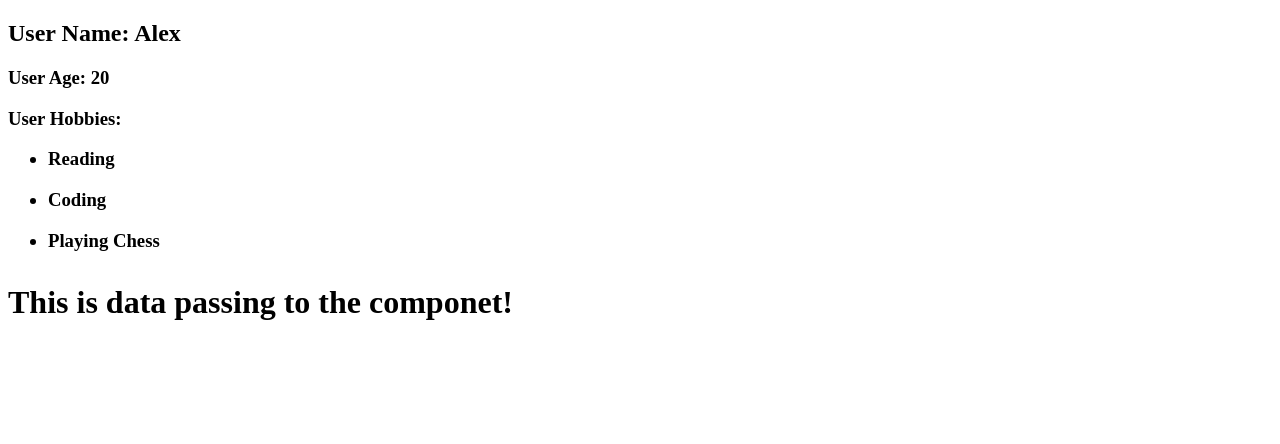
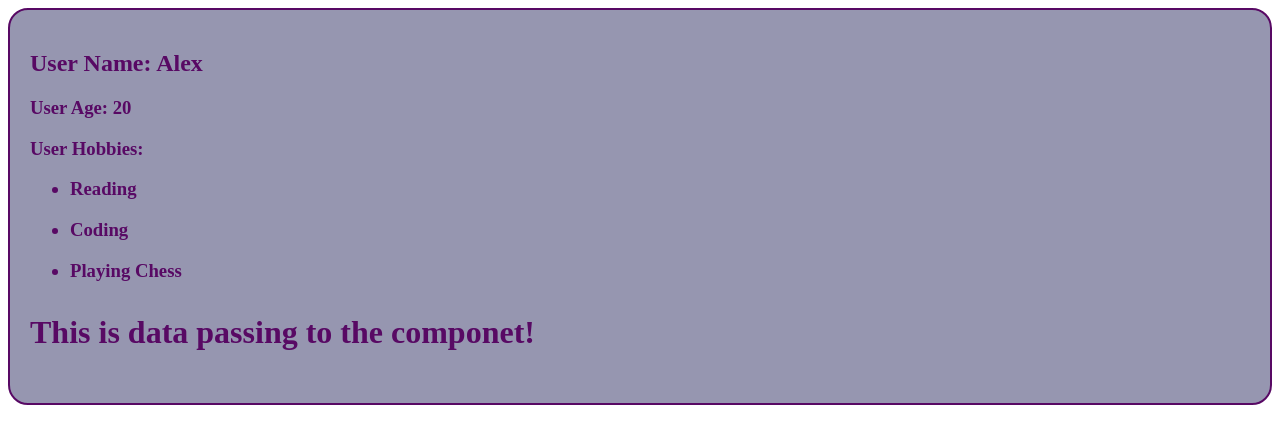
Before and after one commit to Fazel-Hosseinzadeh/learn_react, a React (Vite) app: page / in a window 1280 px wide. Shown: the top 444 px of the page. Built offline with nearby package versions, Linux system fonts and the light colour scheme.

Commit message:
Modular Styling for a Component

```diff
--- a/src/components/Person.jsx
+++ b/src/components/Person.jsx
@@ -1,8 +1,9 @@
 import React from 'react'
+import stylse from "./Person.module.css"
 
 const Person = (props) => {
   return (
-    <div>
+    <div className={stylse.card}>
       <h2>User Name:  {props.name}</h2>
       <h3>User Age: {props.age}</h3>
       <h3>User Hobbies:
--- /dev/null
+++ b/src/components/Person.module.css
@@ -0,0 +1,7 @@
+.card {
+  padding: 20px;
+  border: solid 2px  rgb(88, 9, 100);
+  border-radius: 20px;
+  background-color: rgb(150, 150, 176);
+  color: rgb(88, 9, 100);
+}
```
